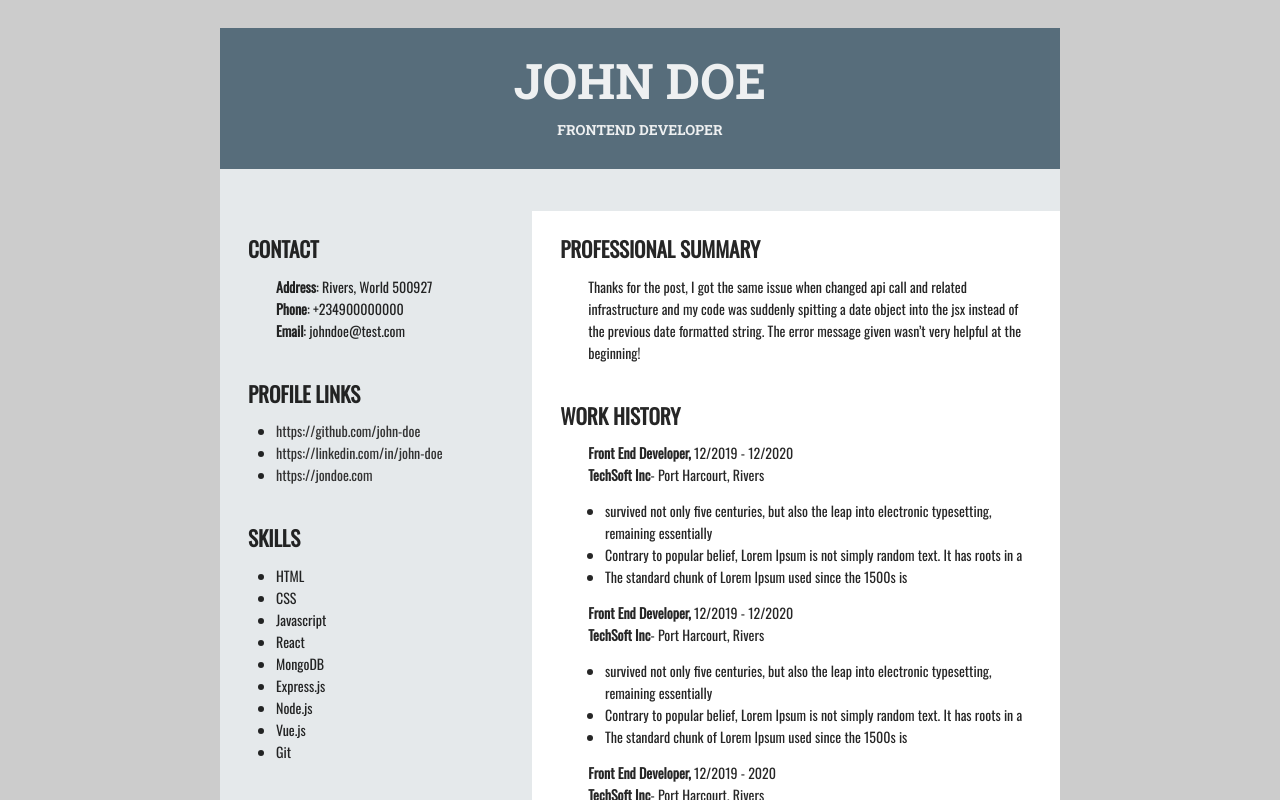
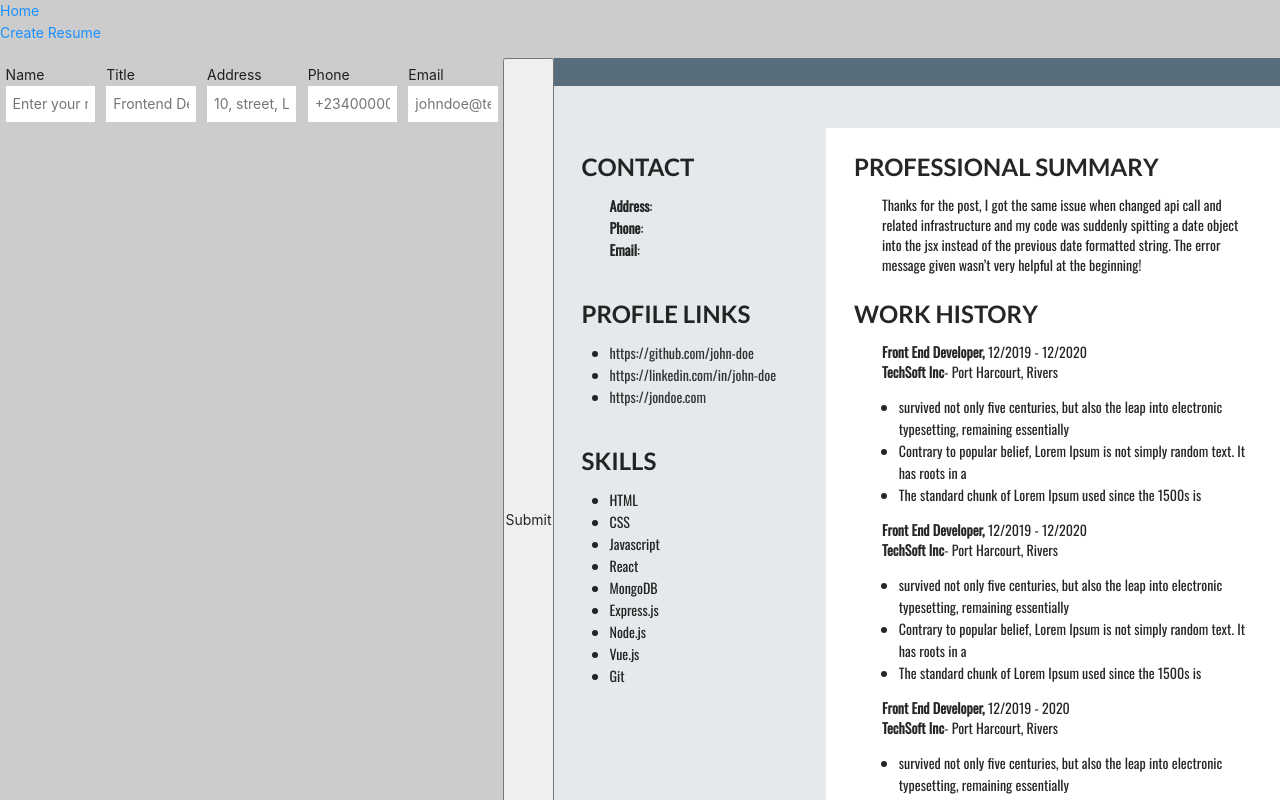
Before and after one commit to Sophi-E/Resume-builder, a React (Create React App) app: page /create-resume in a window 1280 px wide. Shown: the top 800 px of the page. Built offline with nearby package versions, Linux system fonts and the light colour scheme.

Commit message:
get data from user input

```diff
--- a/package.json
+++ b/package.json
@@ -11,7 +11,9 @@
     "antd": "^4.12.3",
     "react": "^17.0.1",
     "react-dom": "^17.0.1",
+    "react-router-dom": "^5.2.0",
     "react-scripts": "4.0.2",
+    "semantic-ui-react": "^2.0.3",
     "web-vitals": "^1.0.1"
   },
   "scripts": {
--- a/public/index.html
+++ b/public/index.html
@@ -23,6 +23,7 @@
       href="https://fonts.googleapis.com/css2?family=Roboto+Slab:wght@700&display=swap"
       rel="stylesheet"
     />
+<link rel="stylesheet" href="//cdnjs.cloudflare.com/ajax/libs/semantic-ui/2.2.12/semantic.min.css"></link>
 
     <title>Resume Builder</title>
   </head>
--- a/src/App.js
+++ b/src/App.js
@@ -1,14 +1,24 @@
+import React from "react";
+import { BrowserRouter as Router, Switch, Route } from "react-router-dom";
 import "./App.css";
+
 import FormFields from "./components/Form";
+import Navbar from "./components/Navbar";
 import ResumeUi from "./components/ResumeUi";
+// import Templates from "./components/Templates";
 
-function App() {
+const App = () => {
   return (
-    <div className="App">
-      {/* <FormFields /> */}
-      <ResumeUi />
-    </div>
+    <Router>
+      <div className="App">
+        <Navbar />
+        <Switch>
+          <Route exact path="/" component={ResumeUi} />
+          <Route exact path="/create-resume" component={FormFields} />
+        </Switch>
+      </div>
+    </Router>
   );
-}
+};
 
 export default App;
--- a/src/components/Form.js
+++ b/src/components/Form.js
@@ -1,148 +1,291 @@
 import React, { useState } from "react";
-import { Form, Input, Tooltip, Select, Row, Col, Button } from "antd";
+import styled from "@emotion/styled";
+import Input from "./Input";
 
-const { Option } = Select;
+const initialValues = {
+  fullName: "",
+  title: "",
+  address: "",
+  phone: "",
+  email: "",
+};
+const FormFields = () => {
+  const [formData, setFormData] = useState(initialValues);
 
-const formItemLayout = {
-  labelCol: {
-    xs: {
-      span: 24,
-    },
-    sm: {
-      span: 8,
-    },
-  },
-  wrapperCol: {
-    xs: {
-      span: 24,
-    },
-    sm: {
-      span: 16,
-    },
-  },
-};
-const tailFormItemLayout = {
-  wrapperCol: {
-    xs: {
-      span: 24,
-      offset: 0,
-    },
-    sm: {
-      span: 16,
-      offset: 8,
-    },
-  },
-};
+  const onChange = (e) => {
+    setFormData({ ...formData, [e.target.name]: e.target.value });
+  };
+  const onFinish = (e) => {
+    e.preventDefault();
 
-const FormFields = () => {
-  const [form] = Form.useForm();
-  const [formData, setFormData] = useState({});
-
-  const onFinish = (values) => {
-    setFormData(values);
-    //   console.log("Received values of form: ", values);
     console.log(formData);
   };
 
-  const prefixSelector = (
-    <Form.Item name="prefix" noStyle>
-      <Select
-        style={{
-          width: 90,
-        }}
-      >
-        <Option value="+234">+234</Option>
-        <Option value="1">+1</Option>
-      </Select>
-    </Form.Item>
-  );
+  return (
+    <Pane>
+      <form onSubmit={onFinish} className="form">
+        <Input
+          label="Name"
+          type="text"
+          placeholder="Enter your name"
+          name="fullName"
+          onChange={onChange}
+        />
+        <Input
+          label="Title"
+          type="text"
+          placeholder="Frontend Developer"
+          name="title"
+          onChange={onChange}
+        />
+        <Input
+          label="Address"
+          type="text"
+          placeholder="10, street, Lagos"
+          name="address"
+          onChange={onChange}
+        />
+        <Input
+          label="Phone"
+          type="text"
+          placeholder="+2340000000"
+          name="phone"
+          onChange={onChange}
+        />
+        <Input
+          label="Email"
+          type="email"
+          placeholder="johndoe@test.com"
+          name="email"
+          onChange={onChange}
+        />
+        <button type="submit">Submit</button>
+      </form>
 
-  return (
-    <>
-      <Form
-        {...formItemLayout}
-        form={form}
-        name="register"
-        onFinish={onFinish}
-        initialValues={{
-          prefix: "+234",
-        }}
-        scrollToFirstError
-      >
-        <Form.Item
-          name="fullname"
-          label="Full Name"
-          rules={[
-            {
-              required: true,
-              message: "Please input your name!",
-            },
-          ]}
-          hasFeedback
-        >
-          <Input />
-        </Form.Item>
-        <Form.Item
-          name="title"
-          label="Job Title"
-          rules={[
-            {
-              required: true,
-              message: "Please input your job title!",
-            },
-          ]}
-          hasFeedback
-        >
-          <Input />
-        </Form.Item>
-        <Form.Item
-          name="email"
-          label="E-mail"
-          rules={[
-            {
-              type: "email",
-              message: "The input is not valid E-mail!",
-            },
-            {
-              required: true,
-              message: "Please input your E-mail!",
-            },
-          ]}
-        >
-          <Input />
-        </Form.Item>
+      <StyledContainer>
+        <div className="header-container">
+          <p className="name">{formData.fullName}</p>
+          <p className="title">{formData.title}</p>
+        </div>
+        <main>
+          <section className="left-pane">
+            <div className="contact">
+              <h2>Contact</h2>
+              <ul>
+                <li>
+                  <span>Address</span>: {formData.address}
+                </li>
+                <li>
+                  <span>Phone</span>: {formData.phone}
+                </li>
+                <li>
+                  <span>Email</span>: {formData.email}
+                </li>
+              </ul>
+            </div>
 
-        <Form.Item
-          name="phone"
-          label="Phone Number"
-          rules={[
-            {
-              required: true,
-              message: "Please input your phone number!",
-            },
-          ]}
-        >
-          <Input
-            addonBefore={prefixSelector}
-            style={{
-              width: "100%",
-            }}
-          />
-        </Form.Item>
+            <div className="links">
+              <h2>Profile Links</h2>
+              <ul>
+                <li>
+                  <a href="www.github.com">https://github.com/john-doe</a>
+                </li>
+                <li>
+                  <a href="www.linkedin.com">
+                    https://linkedin.com/in/john-doe
+                  </a>
+                </li>
+                <li>
+                  <a href="!#">https://jondoe.com</a>
+                </li>
+              </ul>
+            </div>
 
-        <Form.Item {...tailFormItemLayout}>
-          <Button type="primary" htmlType="submit">
-            Submit
-          </Button>
-        </Form.Item>
-      </Form>
-
-      <p>{formData.fullname}</p>
-      <p>{formData.title}</p>
-      <p>{formData.email}</p>
-      <p>{formData.phone}</p>
-    </>
+            <div className="Skills">
+              <h2>Skills</h2>
+              <ul>
+                <li>HTML</li>
+                <li>CSS</li>
+                <li>Javascript</li>
+                <li>React</li>
+                <li>MongoDB</li>
+                <li>Express.js</li>
+                <li>Node.js</li>
+                <li>Vue.js</li>
+                <li>Git</li>
+              </ul>
+            </div>
+          </section>
+          <section className="right-pane">
+            <div className="summary">
+              <h2>Professional summary</h2>
+              <p>
+                Thanks for the post, I got the same issue when changed api call
+                and related infrastructure and my code was suddenly spitting a
+                date object into the jsx instead of the previous date formatted
+                string. The error message given wasn’t very helpful at the
+                beginning!
+              </p>
+            </div>
+            <div className="work-history">
+              <h2>Work history</h2>
+              <div>
+                <p>
+                  <span>Front End Developer,</span> 12/2019 - 12/2020 <br />
+                  <span>TechSoft Inc</span>- Port Harcourt, Rivers{" "}
+                </p>
+                <ul>
+                  <li>
+                    survived not only five centuries, but also the leap into
+                    electronic typesetting, remaining essentially
+                  </li>
+                  <li>
+                    Contrary to popular belief, Lorem Ipsum is not simply random
+                    text. It has roots in a
+                  </li>
+                  <li>
+                    The standard chunk of Lorem Ipsum used since the 1500s is
+                  </li>
+                </ul>
+              </div>
+              <div>
+                <p>
+                  <span>Front End Developer,</span> 12/2019 - 12/2020 <br />
+                  <span>TechSoft Inc</span>- Port Harcourt, Rivers{" "}
+                </p>
+                <ul>
+                  <li>
+                    survived not only five centuries, but also the leap into
+                    electronic typesetting, remaining essentially
+                  </li>
+                  <li>
+                    Contrary to popular belief, Lorem Ipsum is not simply random
+                    text. It has roots in a
+                  </li>
+                  <li>
+                    The standard chunk of Lorem Ipsum used since the 1500s is
+                  </li>
+                </ul>
+              </div>
+              <div>
+                <p>
+                  <span>Front End Developer,</span> 12/2019 - 2020 <br />
+                  <span>TechSoft Inc</span>- Port Harcourt, Rivers{" "}
+                </p>
+                <ul>
+                  <li>
+                    survived not only five centuries, but also the leap into
+                    electronic typesetting, remaining essentially
+                  </li>
+                  <li>
+                    Contrary to popular belief, Lorem Ipsum is not simply random
+                    text. It has roots in a
+                  </li>
+                  <li>
+                    The standard chunk of Lorem Ipsum used since the 1500s is
+                  </li>
+                </ul>
+              </div>
+            </div>
+            <div className="education">
+              <h2>education</h2>
+              <p>
+                <span>Bachelor of Arts: </span>Fine Arts, 12/2019 - 2020
+                <br />
+                <span>TechSoft Academy</span>- Port Harcourt, Rivers{" "}
+              </p>
+            </div>
+          </section>
+        </main>
+      </StyledContainer>
+      {/* )} */}
+    </Pane>
   );
 };
 
 export default FormFields;
+const Pane = styled.div`
+  display: flex;
+  /* justify-content: space-between; */
+  .form {
+    width: 50%;
+    display: flex;
+  }
+`;
+const StyledContainer = styled.div`
+  width: 60em;
+  /* margin: 2em auto; */
+  background: #e5e9eb;
+
+  .header-container {
+    background-color: #576d7b;
+    text-align: center;
+    text-transform: uppercase;
+    padding: 1em 0;
+    color: #eef0f1 !important;
+    margin-bottom: 3em;
+    font-family: "Roboto Slab", serif;
+
+    .name {
+      font-size: 3.5em;
+      margin-bottom: 0;
+    }
+
+    .title {
+      /* font-size: 1.3em; */
+    }
+  }
+
+  main {
+    width: 100%;
+    padding: 0 0 0 2em;
+    display: flex;
+    @media (max-width: 760px) {
+      flex-direction: column;
+    }
+    font-family: "Oswald", sans-serif;
+
+    h2 {
+      text-transform: uppercase;
+      font-weight: bold;
+      padding: 1em 0 0 0;
+    }
+
+    span {
+      font-weight: bold;
+    }
+    .left-pane {
+      width: 35%;
+      /* h2 {
+        text-transform: uppercase;
+        font-weight: bold;
+        padding: 1em 0;
+      } */
+      ul {
+        padding: 0 0 0 2em;
+      }
+      .contact {
+        li {
+          list-style: none;
+        }
+      }
+      .links a {
+        text-decoration: none;
+        color: #333;
+      }
+    }
+
+    .right-pane {
+      background: #fff;
+      width: 65%;
+      padding: 0 2em;
+
+      p {
+        padding: 0 0 0 2em;
+      }
+      ul {
+        padding: 0 0 0 3.2em;
+      }
+    }
+  }
+`;
--- /dev/null
+++ b/src/components/Input.js
@@ -0,0 +1,37 @@
+import React from "react";
+import styled from "@emotion/styled";
+
+const Input = ({ label, type, placeholder, onChange, value, name }) => {
+  return (
+    <>
+      <StyledLabel>
+        {label}
+        <StyledInput
+          type={type}
+          placeholder={placeholder}
+          value={value}
+          onChange={onChange}
+          name={name}
+        />
+      </StyledLabel>
+    </>
+  );
+};
+
+export default Input;
+
+const StyledLabel = styled.label`
+  display: block;
+  width: 100%;
+  padding: 0.4em;
+`;
+const StyledInput = styled.input`
+  width: 100%;
+  display: block;
+  padding: 0.5em;
+  border: none;
+
+  ::focus {
+    border: none;
+  }
+`;
--- /dev/null
+++ b/src/components/Navbar.js
@@ -0,0 +1,24 @@
+import React from "react";
+import { Link } from "react-router-dom";
+
+const Navbar = () => {
+  return (
+    <>
+      <nav>
+        <ul>
+          <li>
+            <Link to="/">Home</Link>
+          </li>
+          <li>
+            <Link to="/create-resume">Create Resume</Link>
+          </li>
+          {/* <li>
+              <Link to="/users">Users</Link>
+            </li> */}
+        </ul>
+      </nav>
+    </>
+  );
+};
+
+export default Navbar;
--- /dev/null
+++ b/src/components/Templates.js
@@ -0,0 +1,24 @@
+import React from "react";
+import styled from "@emotion/styled";
+
+import ResumeUi from "./ResumeUi";
+
+const Templates = () => {
+  return (
+    <>
+      <h2>Choose a template</h2>
+      <StyledTemplateContainer>
+        <ResumeUi />
+        <ResumeUi />
+        <ResumeUi />
+      </StyledTemplateContainer>
+    </>
+  );
+};
+
+export default Templates;
+
+const StyledTemplateContainer = styled.div`
+  width: 100%;
+  display: flex;
+`;
```
Also changed, not shown: src/components/MainForm.js (added, +76 -0 lines), 1 other file (tests, documents, lock files or other folders).
